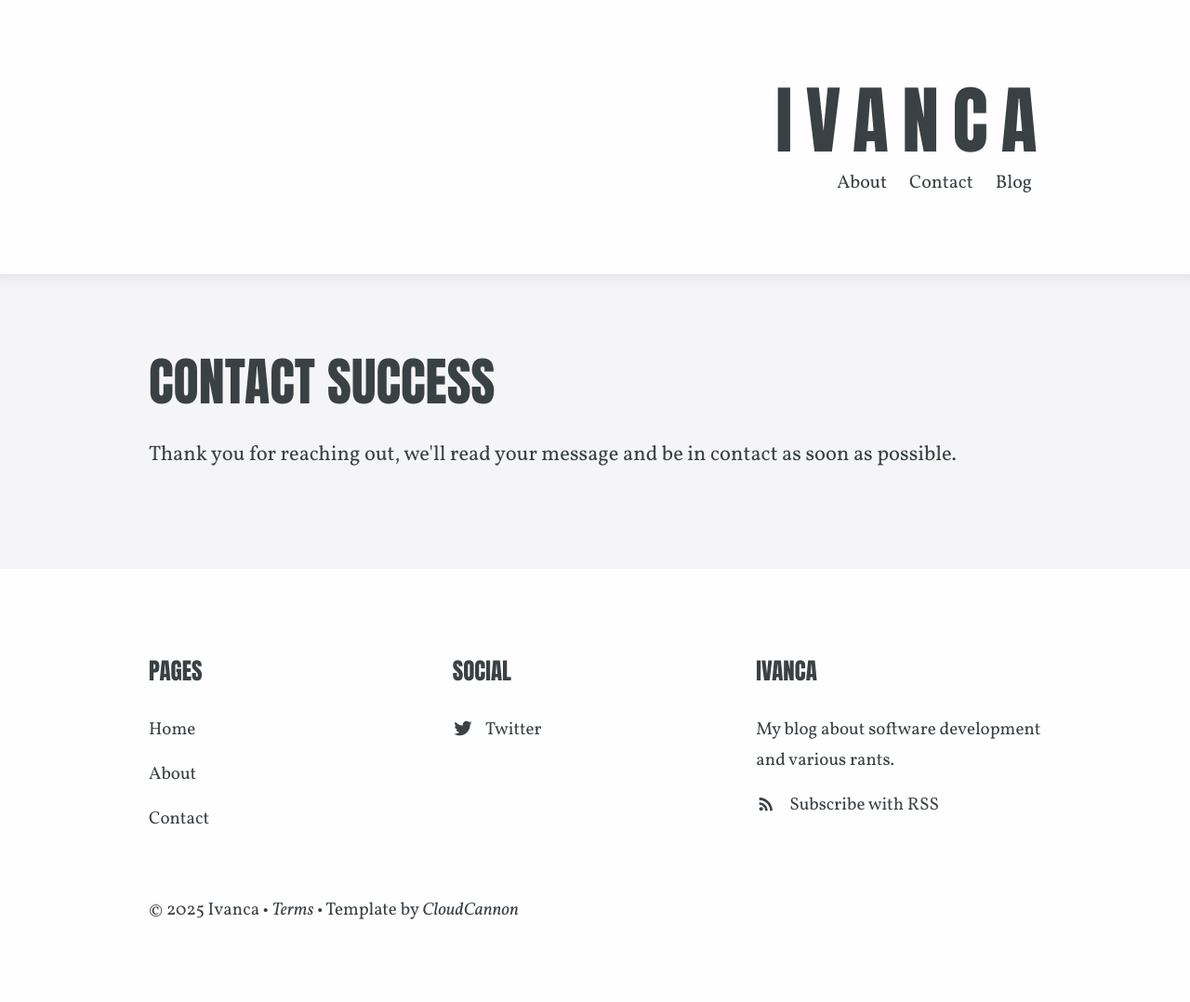
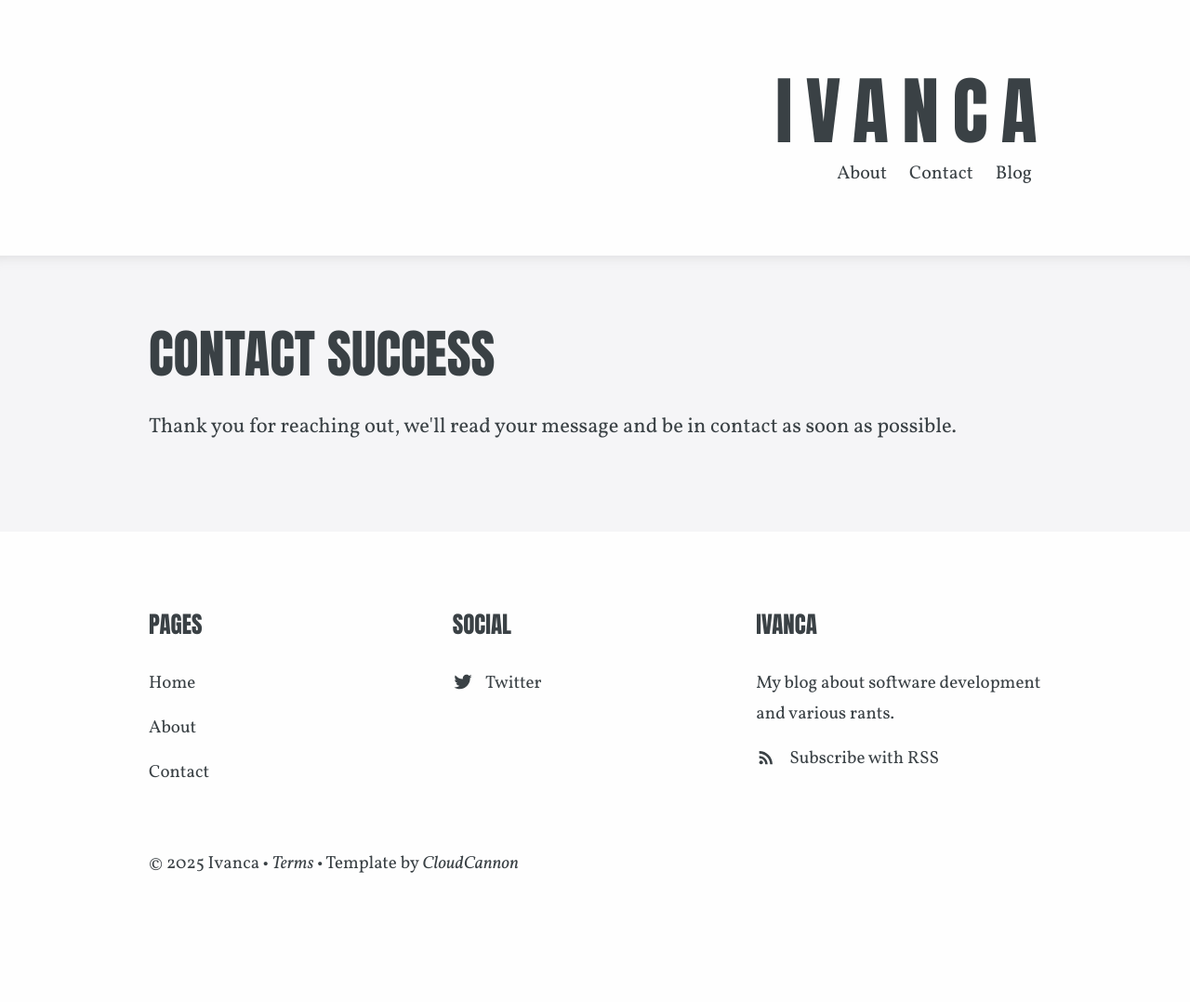
Before and after one commit to Ivanca/ivanca.github.io, a Jekyll site: the page built from contact-success.html, in a window 1280 px wide. Shown: the whole page at 93% size. Built offline with Jekyll 4.4.1, drawn with Linux system fonts in a browser that asks for light colours; some web fonts are replaced; after the commit the page ends 1018 px from its top, so only the background shows below that.

Commit message:
Adjust padding for section on larger screens

```diff
--- a/_sass/_layout.scss
+++ b/_sass/_layout.scss
@@ -80,7 +80,7 @@ section {
 	padding: 30px 20px;
 
 	@media (min-width: $mobile-break) {
-		padding: 80px 40px;
+		padding: 70px 40px;
 	}
 }
 
```
